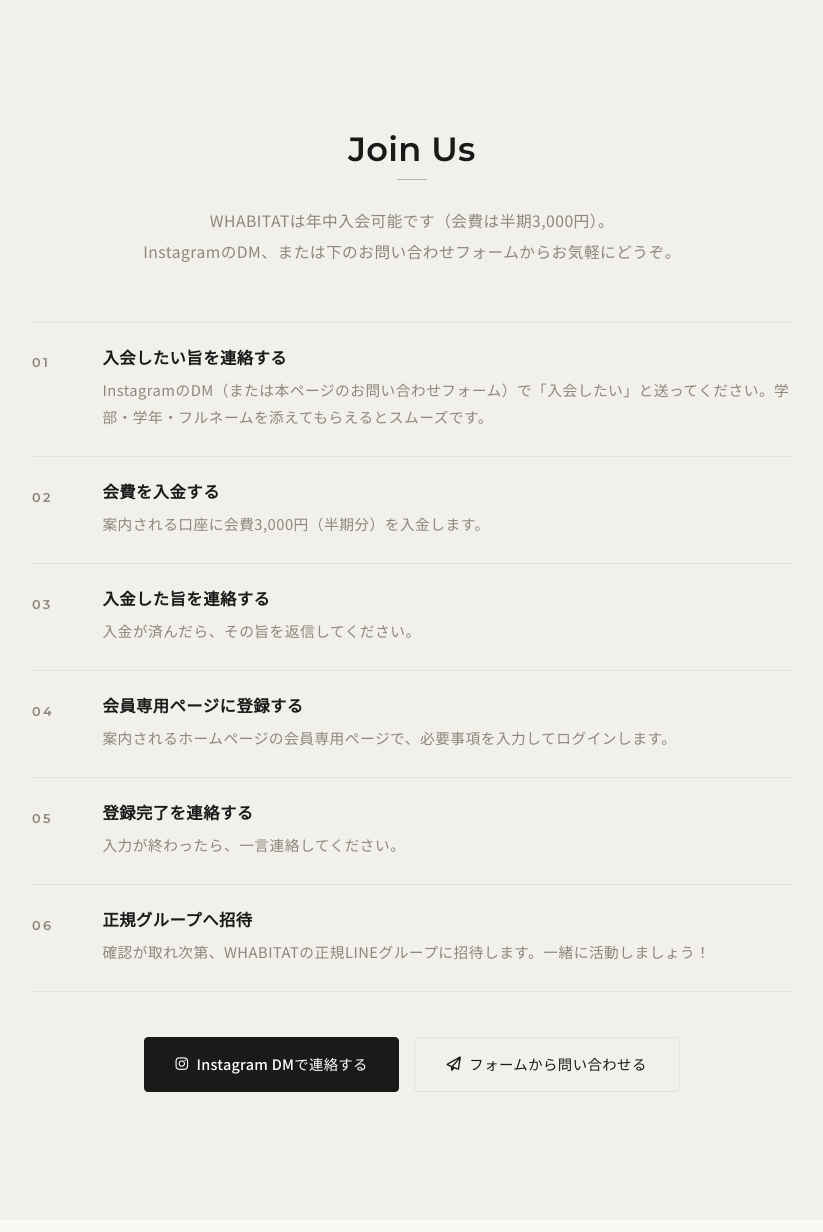
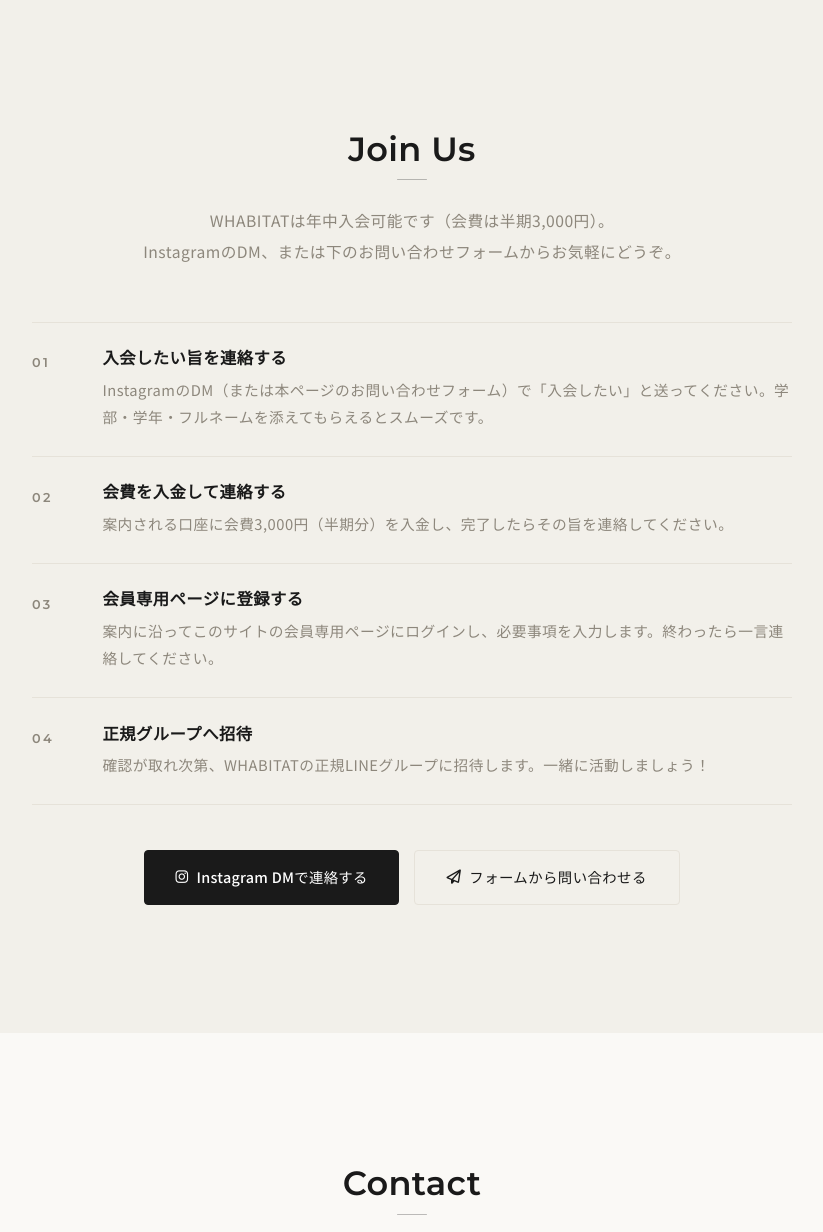
Before and after one commit to selenium132/whabitat-web, a PHP site: page / in a window 1280 px wide. Shown: the part 3941-5173 px from the top of the page, without its empty margins (228-1051 px from the left). Run offline with PHP 8.4, Linux system fonts and the light colour scheme; data that the repository does not hold is empty; some libraries are stand-ins or nearby versions.

Commit message:
入会フローを6→4ステップに整理（「連絡する」単独ステップを前後に統合）
- 旧02「入金する」+03「入金した旨を連絡する」→「会費を入金して連絡する」に統合
- 旧04「会員専用ページに登録する」+05「登録完了を連絡する」を統合
- 「案内されるホームページの会員専用ページ」→「このサイトの会員専用ページ」
  （サイト自身を指す表現の違和感を解消）

Co-Authored-By: Claude Fable 5 <noreply@anthropic.com>

```diff
--- a/index.php
+++ b/index.php
@@ -393,33 +393,19 @@ try {
                 <li class="join-step fade-in">
                     <span class="join-num">02</span>
                     <div>
-                        <h3>会費を入金する</h3>
-                        <p>案内される口座に会費3,000円（半期分）を入金します。</p>
+                        <h3>会費を入金して連絡する</h3>
+                        <p>案内される口座に会費3,000円（半期分）を入金し、完了したらその旨を連絡してください。</p>
                     </div>
                 </li>
                 <li class="join-step fade-in">
                     <span class="join-num">03</span>
                     <div>
-                        <h3>入金した旨を連絡する</h3>
-                        <p>入金が済んだら、その旨を返信してください。</p>
+                        <h3>会員専用ページに登録する</h3>
+                        <p>案内に沿ってこのサイトの会員専用ページにログインし、必要事項を入力します。終わったら一言連絡してください。</p>
                     </div>
                 </li>
                 <li class="join-step fade-in">
                     <span class="join-num">04</span>
-                    <div>
-                        <h3>会員専用ページに登録する</h3>
-                        <p>案内されるホームページの会員専用ページで、必要事項を入力してログインします。</p>
-                    </div>
-                </li>
-                <li class="join-step fade-in">
-                    <span class="join-num">05</span>
-                    <div>
-                        <h3>登録完了を連絡する</h3>
-                        <p>入力が終わったら、一言連絡してください。</p>
-                    </div>
-                </li>
-                <li class="join-step fade-in">
-                    <span class="join-num">06</span>
                     <div>
                         <h3>正規グループへ招待</h3>
                         <p>確認が取れ次第、WHABITATの正規LINEグループに招待します。一緒に活動しましょう！</p>
```
